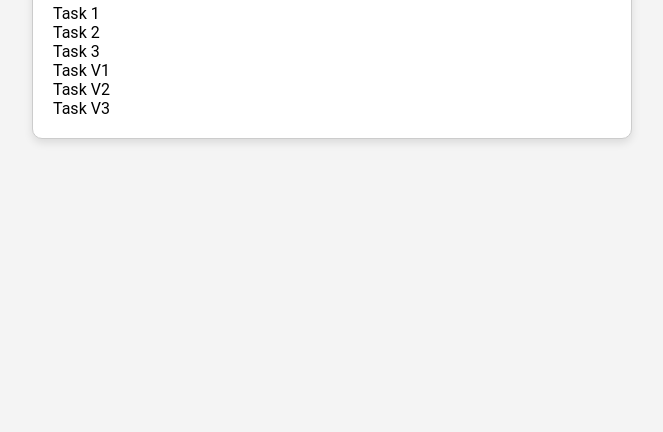
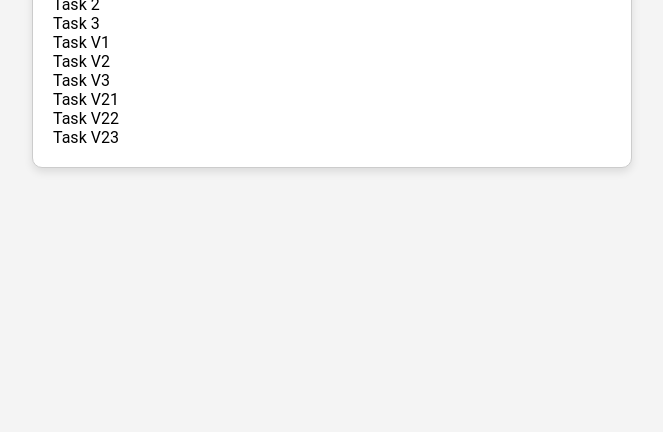
Before and after one commit to Shivam980829/Task_TrackerDemo, a plain HTML site: page index.html in a window 1280 px wide. Shown: the part 368-800 px from the top of the page, without its empty margins (308-971 px from the left). Drawn offline with Linux system fonts and the light colour scheme.

Commit message:
Second Commit Added Version 2

```diff
--- a/index.html
+++ b/index.html
@@ -16,7 +16,9 @@
         <li>Task V1</li>
         <li>Task V2</li>
         <li>Task V3</li>
-
+        <li>Task V21</li>
+        <li>Task V22</li>
+        <li>Task V23</li>
       </ul>
     </div>
 
```
